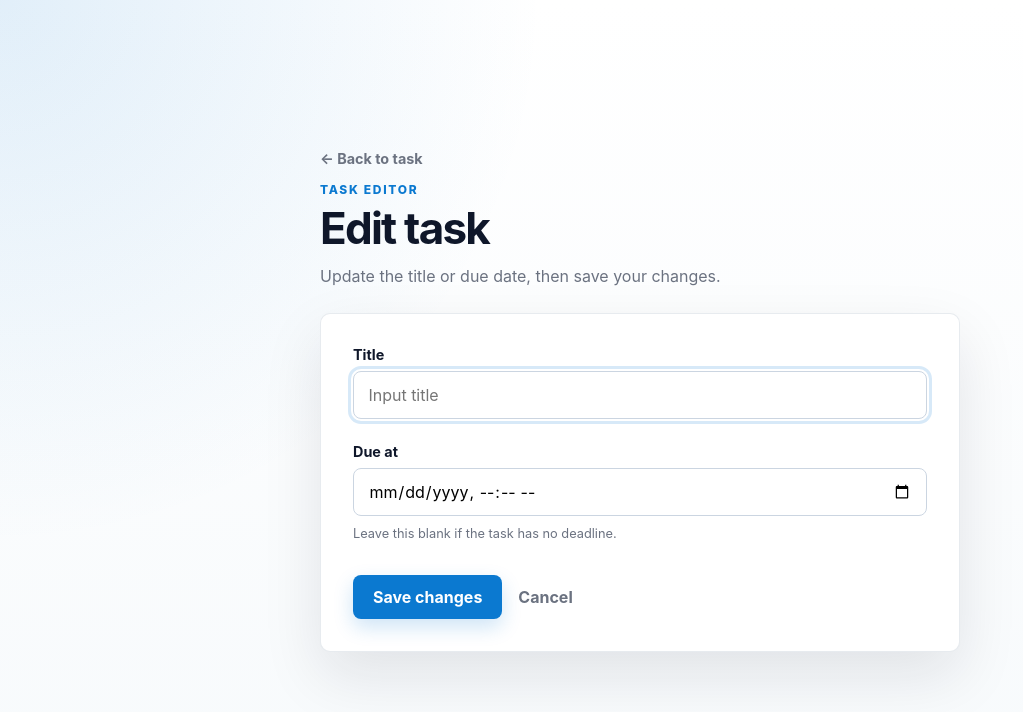
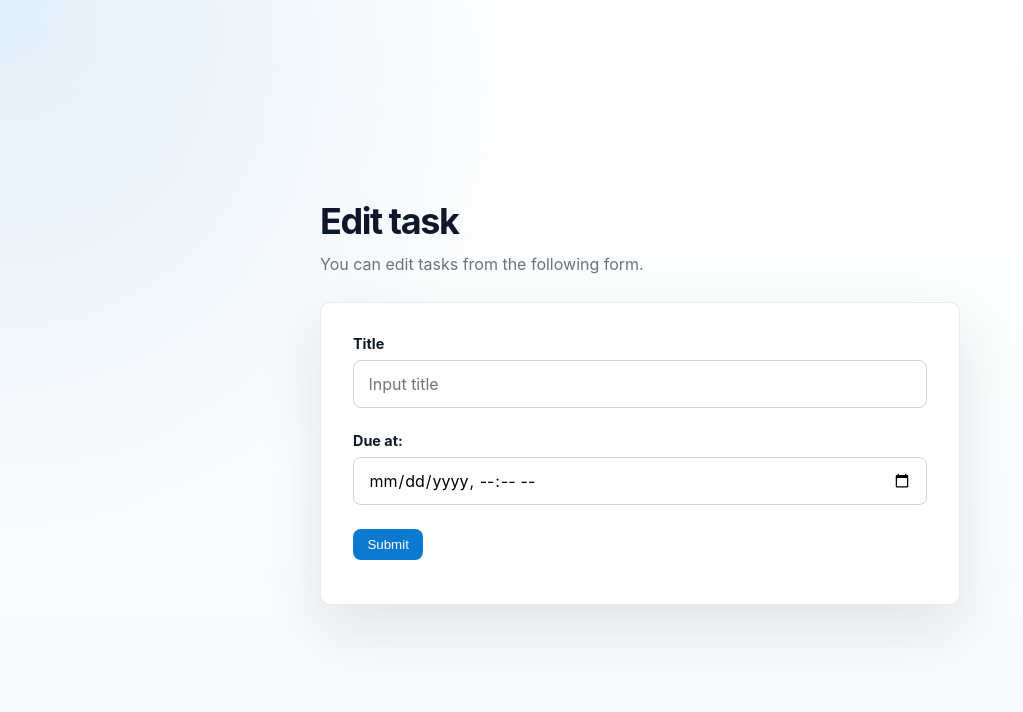
Before and after one commit to s1F102500191/django-test-exercise, a Django app: template todo/templates/todo/edit.html in a window 1280 px wide. Shown: the top 712 px of the page, without its empty margins (0-1023 px from the left). Run offline with Django 5.2, Linux system fonts and the light colour scheme; the template is opened without the code that fills it, so the values that code supplies are empty.

```diff
--- a/todo/static/todo/css/style.css
+++ b/todo/static/todo/css/style.css
@@ -79,18 +79,8 @@ input:focus{outline:none;box-shadow:0 6px 18px rgba(11,121,208,0.08);border-colo
 }
 .edit-container{width:min(100%,640px)}
 .edit-header{margin-bottom:1.5rem}
-.edit-header h1{font-size:clamp(2rem,6vw,2.75rem);letter-spacing:-.04em;margin:.25rem 0 .5rem}
+.edit-header h1{font-size:2.25rem;letter-spacing:-.04em;margin:.25rem 0 .5rem}
 .edit-header > p:last-child{font-size:1rem;line-height:1.65;margin-bottom:0}
-.edit-eyebrow{
-	color:var(--accent);
-	font-size:.75rem;
-	font-weight:800;
-	letter-spacing:.14em;
-	margin:.9rem 0 0;
-	text-transform:uppercase;
-}
-.back-link{color:var(--muted);font-size:.9rem;font-weight:700;text-decoration:none}
-.back-link:hover{color:var(--accent)}
 .edit-form{
 	max-width:none;
 	padding:2rem;
@@ -113,20 +103,6 @@ input:focus{outline:none;box-shadow:0 6px 18px rgba(11,121,208,0.08);border-colo
 	outline-offset:2px;
 	box-shadow:none;
 }
-.field-hint{font-size:.8rem;line-height:1.5;margin:.5rem 0 0}
-.edit-actions{display:flex;align-items:center;gap:1rem;margin:2rem 0 0}
-.edit-actions button{
-	min-height:2.75rem;
-	padding:.7rem 1.25rem;
-	font:inherit;
-	font-weight:700;
-	box-shadow:0 8px 20px rgba(11,121,208,.2);
-	transition:background-color .15s ease,transform .15s ease,box-shadow .15s ease;
-}
-.edit-actions button:hover{background:#0868b4;transform:translateY(-1px);box-shadow:0 10px 24px rgba(11,121,208,.28)}
-.edit-actions button:focus-visible,.cancel-link:focus-visible,.back-link:focus-visible{outline:3px solid rgba(11,121,208,.2);outline-offset:3px}
-.cancel-link{color:var(--muted);font-weight:700;text-decoration:none}
-.cancel-link:hover{color:var(--text)}
 
 /* subtle badges when template contains status words */
 .text li{display:inline-block;margin-right:.5rem}
@@ -137,15 +113,4 @@ input:focus{outline:none;box-shadow:0 6px 18px rgba(11,121,208,0.08);border-colo
 	:root{--bg:#071025;--card:#0b1220;--text:#e6eef7;--muted:#91a3b5}
 	body{background:linear-gradient(180deg,#071025 0%, #071827 100%)}
 	form,.text{background:var(--card)}
-	.edit-page{background:radial-gradient(circle at top left,rgba(11,121,208,.18),transparent 34rem),linear-gradient(180deg,#071025 0%,#071827 100%)}
-	.edit-form{border-color:rgba(148,163,184,.18)}
-	.edit-form input[type="text"],.edit-form input[type="datetime-local"]{background:#111c2e;border-color:#334155;color:var(--text);color-scheme:dark}
 }
-
-@media (max-width:640px){
-	.edit-page{display:block;padding:2rem 1rem}
-	.edit-form{padding:1.25rem}
-	.edit-actions{align-items:stretch;flex-direction:column}
-	.edit-actions button,.cancel-link{text-align:center;width:100%}
-	.cancel-link{padding:.65rem}
-}
--- a/todo/templates/todo/edit.html
+++ b/todo/templates/todo/edit.html
@@ -11,26 +11,22 @@
 <body class="edit-page">
 <main class="edit-container">
   <header class="edit-header">
-    <a class="back-link" href="{% url 'detail' task_id=task.id %}" aria-label="Back to task detail">&larr; Back to task</a>
-    <p class="edit-eyebrow">Task editor</p>
     <h1>Edit task</h1>
-    <p>Update the title or due date, then save your changes.</p>
+    <p>You can edit tasks from the following form.</p>
   </header>
 
   <form class="edit-form" action="{% url 'update' task.id %}" method="post">
     {% csrf_token %}
     <div class="form-field">
       <label for="titleInput">Title</label>
-      <input id="titleInput" name="title" type="text" placeholder="Input title" value="{{ task.title }}" required autofocus>
+      <input id="titleInput" name="title" type="text" placeholder="Input title" value="{{ task.title }}">
     </div>
     <div class="form-field">
-      <label for="dueInput">Due at</label>
-      <input id="dueInput" name="due_at" type="datetime-local" value="{{ task.due_at|date:'Y-m-d\\TH:i' }}">
-      <p class="field-hint">Leave this blank if the task has no deadline.</p>
+      <label for="dueInput">Due at:</label>
+      <input id="dueInput" name="due_at" type="datetime-local" value="{{ task.due_at |date:"Y-m-d H:i" }}">
     </div>
-    <div class="edit-actions">
-      <button type="submit">Save changes</button>
-      <a class="cancel-link" href="{% url 'detail' task_id=task.id %}">Cancel</a>
+    <div>
+      <button type="submit">Submit</button>
     </div>
   </form>
 </main>
```
